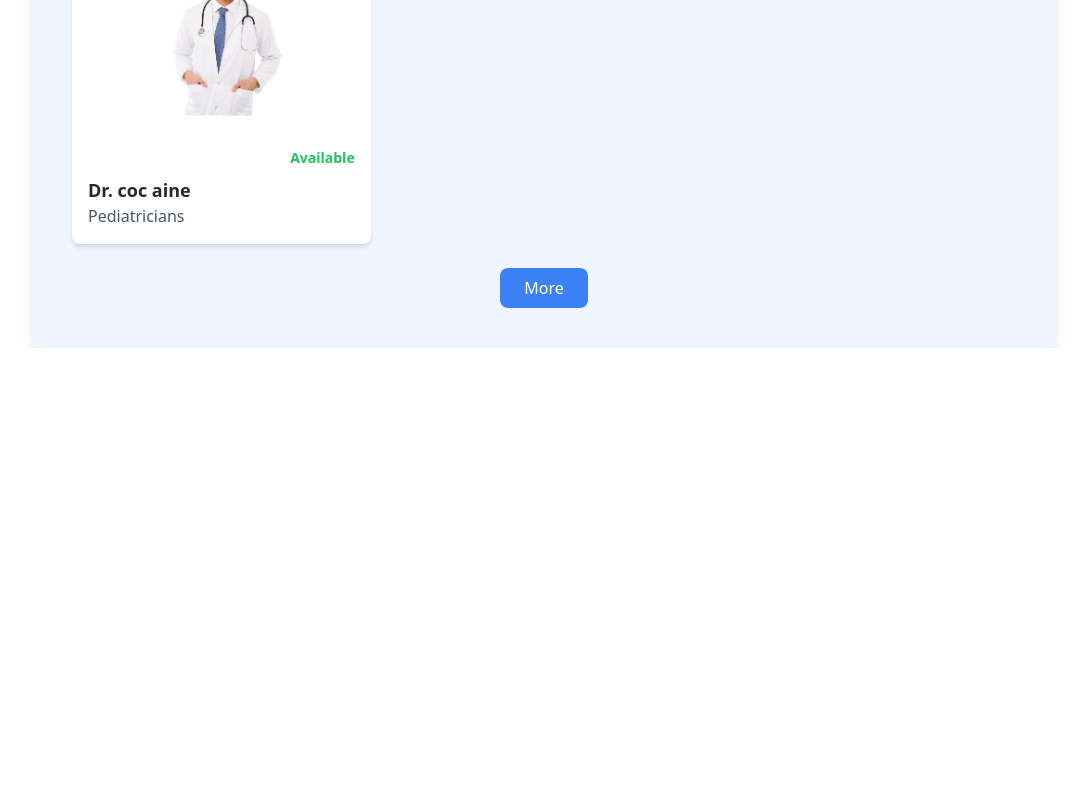
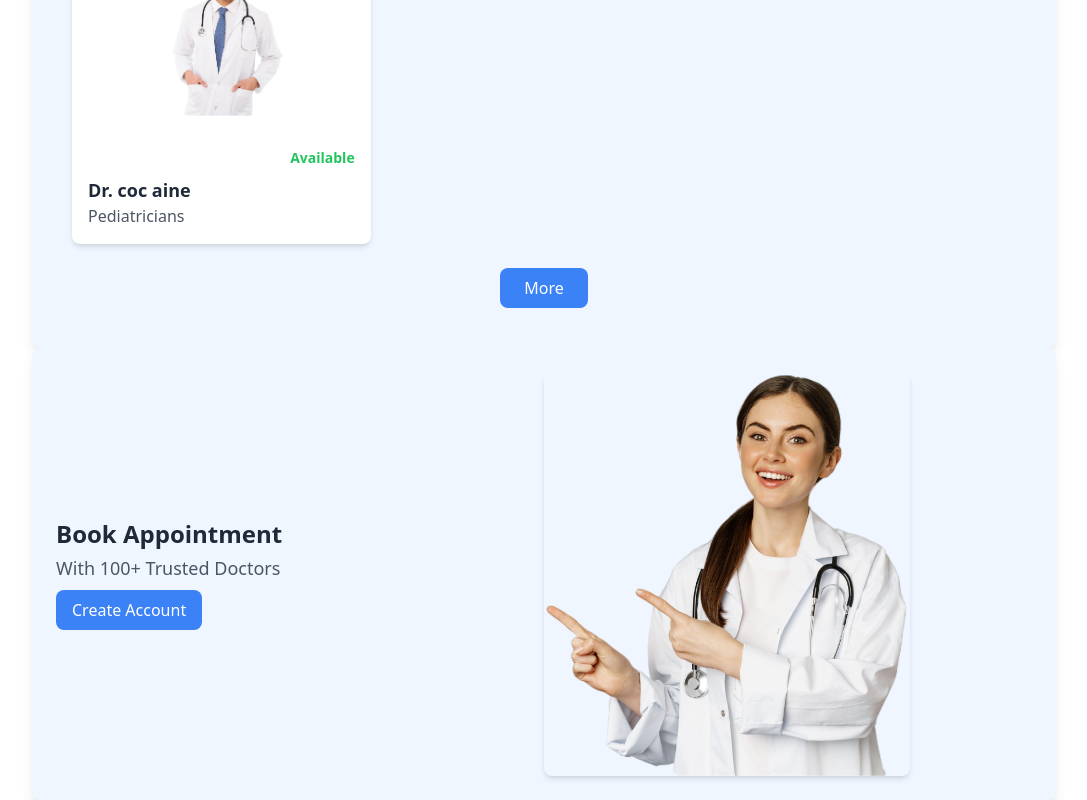
Before and after one commit to Papun1111/VitalsOn, a React (Vite) app in the folder frontend/: page / in a window 1280 px wide. Shown: the part 2399-3199 px from the top of the page, without its empty margins (96-1183 px from the left). Before the commit the page ends 2747 px from the top, so only its background shows below. Built offline with nearby package versions, Linux system fonts and the light colour scheme.

Commit message:
hone page mid day

```diff
--- a/frontend/index.html
+++ b/frontend/index.html
@@ -1,5 +1,5 @@
 <!doctype html>
-<html lang="en">
+<html lang="en" class="scroll-smooth">
   <head>
     <meta charset="UTF-8" />
     <link rel="icon" type="image/svg+xml" href="/vite.svg" />
--- /dev/null
+++ b/frontend/src/Components/Banner/Banner.jsx
@@ -0,0 +1,35 @@
+import React from 'react';
+import { useNavigate } from 'react-router-dom';
+import { assets } from '../../assets/assets';
+
+const Banner = () => {
+    const navigate = useNavigate();
+
+    return (
+        <div className="flex flex-col-reverse md:flex-row items-center justify-between bg-blue-50 p-4 md:p-6 rounded-lg shadow-lg">
+            {/* Left Section */}
+            <div className="flex-1 mb-3 md:mb-0">
+                <h1 className="text-2xl font-bold text-gray-800 mb-1">Book Appointment</h1>
+                <h2 className="text-lg text-gray-600 mb-2">With 100+ Trusted Doctors</h2>
+                <div>
+                    <button
+                        onClick={() => navigate("/login")}
+                        className="px-4 py-2 bg-blue-500 text-white rounded-lg transition-colors duration-300 hover:bg-blue-600 hover:scale-105"
+                    >
+                        Create Account
+                    </button>
+                </div>
+            </div>
+            {/* Right Section */}
+            <div className="flex-1">
+                <img
+                    src={assets.appointment_img}
+                    alt="Appointment"
+                    className="w-3/4 h-auto rounded-lg shadow-md transition-transform duration-300 hover:scale-105" // Added hover scale effect
+                />
+            </div>
+        </div>
+    );
+};
+
+export default Banner;
--- a/frontend/src/Components/TopDoctors/TopDoctors.jsx
+++ b/frontend/src/Components/TopDoctors/TopDoctors.jsx
@@ -33,7 +33,7 @@ const {doctors}=useContext(AppContext);
         ))}
       </div>
       <div className="flex justify-center mt-6">
-        <button className="px-6 py-2 bg-blue-500 text-white rounded-lg transition-colors duration-300 hover:bg-blue-600">
+        <button onClick={()=>{navigate("/doctors");scrollTo(0,0 )}} className="px-6 py-2 bg-blue-500 text-white rounded-lg transition-colors duration-300 hover:bg-blue-600">
           More
         </button>
       </div>
--- a/frontend/src/Pages/Home.jsx
+++ b/frontend/src/Pages/Home.jsx
@@ -2,12 +2,14 @@ import React from 'react'
 import Header from '../Components/Header/Header'
 import SpecialityMenu from '../Components/SpecialityMenu/SpecialityMenu'
 import TopDoctors from '../Components/TopDoctors/TopDoctors'
+import Banner from '../Components/Banner/Banner'
 const Home = () => {
   return (
     <div>
       <Header></Header>
       <SpecialityMenu></SpecialityMenu>
       <TopDoctors></TopDoctors>
+      <Banner></Banner>
     </div>
   )
 }
```
